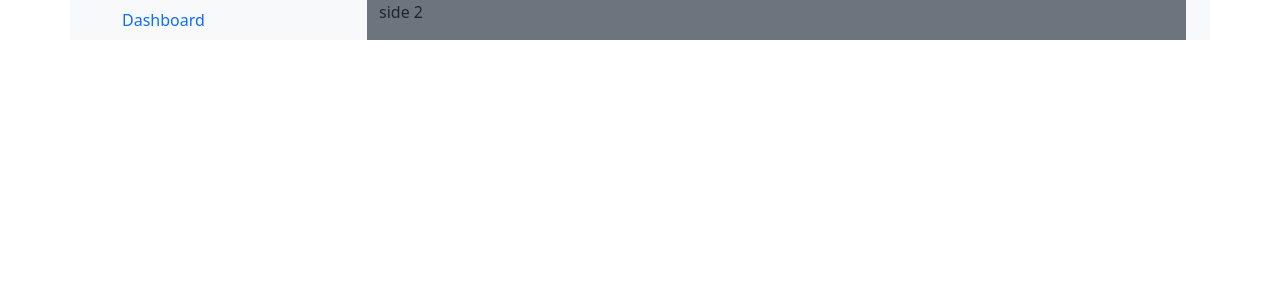
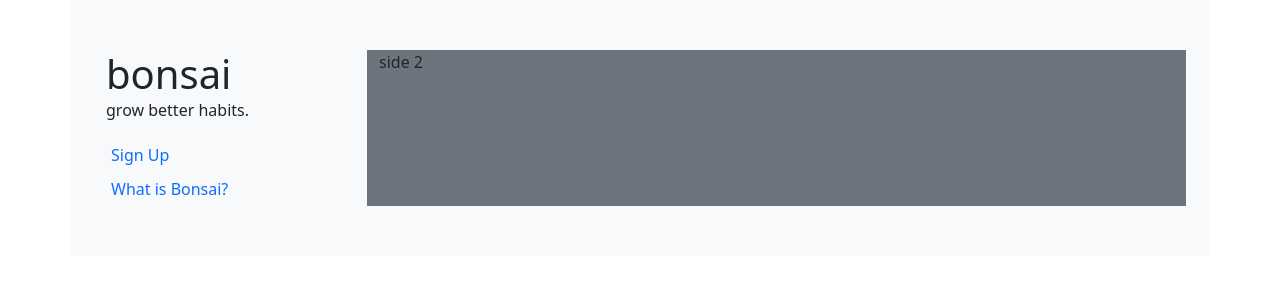
Before and after one commit to alex-lc/bonsai, a React (Create React App) app: page /dashboard in a window 1280 px wide. Shown: the top 300 px of the page. Built offline with nearby package versions, Linux system fonts and the light colour scheme.

Commit message:
Basic skeleton layout to get ready to build functionality.

```diff
--- /dev/null
+++ b/src/components/header/Logo.tsx
@@ -0,0 +1,10 @@
+const Logo = () => {
+  return (
+    <>
+      <h1 className="logo">bonsai</h1>
+      <p className="tagline">grow better habits.</p>
+    </>
+  );
+};
+
+export default Logo;
--- a/src/components/menus/DashNav.tsx
+++ b/src/components/menus/DashNav.tsx
@@ -1,6 +1,19 @@
 import Nav from "react-bootstrap/Nav";
 
 const DashNav = () => {
+  const unauthenticated = true;
+
+  if (unauthenticated) {
+    return (
+      <>
+        <Nav className="flex-sm-column w-100 nav-menu">
+          <Nav.Link href="/register">Sign Up</Nav.Link>
+          <Nav.Link href="/about">What is Bonsai?</Nav.Link>
+        </Nav>
+      </>
+    );
+  }
+
   return (
     <>
       <Nav className="flex-sm-column w-100">
--- a/src/styles/index.css
+++ b/src/styles/index.css
@@ -1 +1,15 @@
 @import-normalize;
+
+h1.logo {
+  margin-bottom: 0;
+  padding-bottom: 0;
+}
+
+.nav-menu a {
+  margin: 5px;
+  padding: 0;
+}
+
+.main-container {
+  padding: 50px 0;
+}
--- a/src/views/dashboard/DashboardView.tsx
+++ b/src/views/dashboard/DashboardView.tsx
@@ -2,11 +2,13 @@ import Container from "react-bootstrap/Container";
 
 // components
 import DashNav from "../../components/menus/DashNav";
+import Logo from "../../components/header/Logo";
 
 const DashboardView = () => {
   return (
-    <Container className="w-100 d-flex">
+    <Container className="w-100 d-flex main-container">
       <Container className="w-25 bg-light">
+        <Logo />
         <DashNav />
       </Container>
       <Container className="w-75 bg-secondary">side 2</Container>
```
